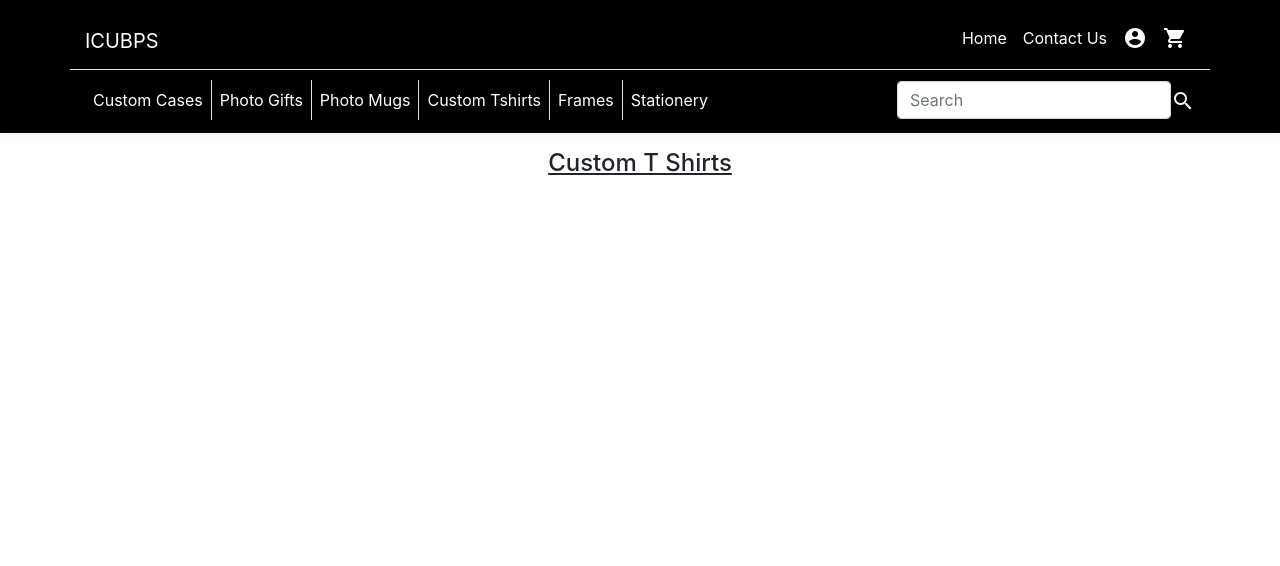
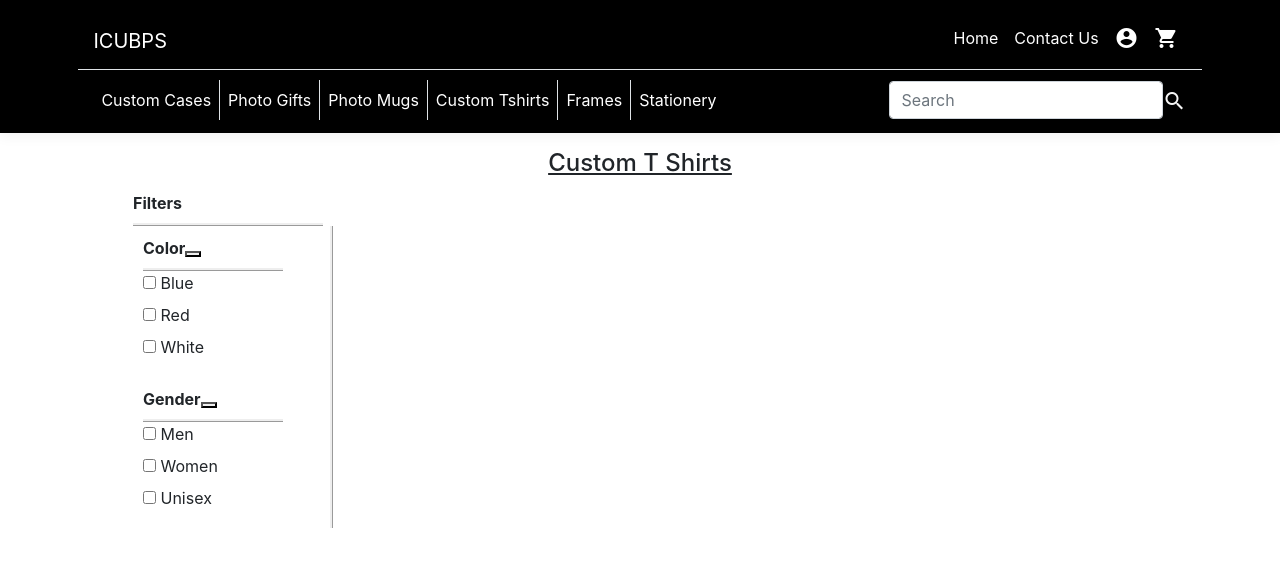
Before and after one commit to saipavankumar-mt/icubps-ui, an Angular app in the folder icubps-app/: page /customTShirts in a window 1280 px wide. Shown: the top 566 px of the page. Built offline with nearby package versions, Linux system fonts and the light colour scheme.

Commit message:
Added filter component

```diff
--- a/icubps-app/src/app/custom-tshirts/custom-tshirts.component.html
+++ b/icubps-app/src/app/custom-tshirts/custom-tshirts.component.html
@@ -1,3 +1,6 @@
 <div class="headerText">
     <h4>Custom T Shirts</h4>
 </div>
+<div>
+    <app-filters></app-filters>
+</div>
--- a/icubps-app/src/app/nav-menu/nav-menu.component.css
+++ b/icubps-app/src/app/nav-menu/nav-menu.component.css
@@ -41,6 +41,7 @@ nav .navbar-nav li a {
 .container{
   padding-top: 10px;
   padding-bottom: 5px;
+  max-width: 90%;
 }
 
 .search{
--- /dev/null
+++ b/icubps-app/src/app/utilities/filter/filter.component.css
@@ -0,0 +1,17 @@
+.filter{
+    width: 200px;
+    padding: 5px;
+    border-right-style: ridge;
+}
+
+.lblHeader{
+    font-weight: bold;
+    border-bottom-style: ridge;
+}
+
+.itemsdisplay{
+    display: flex;
+    flex-direction: column;
+    width: 150px;
+    padding: 5px;
+}
--- /dev/null
+++ b/icubps-app/src/app/utilities/filter/filter.component.html
@@ -0,0 +1,18 @@
+
+  <div class="filter">
+    <form [formGroup]="form" (ngSubmit)="submit()"  class="itemsdisplay">
+        <div class="lblHeader">
+            <label>{{filterData.category}}</label>
+            <button> </button>
+        </div>
+        <label
+          formArrayName="items"
+          *ngFor="let item of form.controls.items.controls; let i = index"
+        >
+        <div>
+            <input type="checkbox" [formControlName]="i" />
+            {{filterData.items[i].name}}
+        </div>
+        </label>
+      </form>
+  </div>
--- /dev/null
+++ b/icubps-app/src/app/utilities/filter/filter.component.ts
@@ -0,0 +1,28 @@
+import { Component, OnInit, Input } from '@angular/core';
+import { FilterConfig } from './filter.config';
+import { FormGroup, FormBuilder, FormArray, FormControl } from '@angular/forms';
+
+@Component({
+  selector: 'app-filter',
+  templateUrl: './filter.component.html',
+  styleUrls: ['./filter.component.css']
+})
+export class FilterComponent implements OnInit {
+  @Input() filterData: FilterConfig;
+  form: FormGroup;
+
+  constructor(private formBuilder: FormBuilder) {
+
+  }
+
+  ngOnInit(): void {
+    const formControls = this.filterData.items.map(control => new FormControl(false));
+
+    this.form = this.formBuilder.group({
+      items: new FormArray(formControls)
+    });
+  }
+
+
+
+}
--- /dev/null
+++ b/icubps-app/src/app/utilities/filters/filters.component.css
@@ -0,0 +1,10 @@
+.lblHeader{
+    width: 100%;
+    font-weight: bold;
+    border-bottom-style: ridge;
+}
+
+.filters{
+    width: 200px;
+    padding: 5px;
+}
--- /dev/null
+++ b/icubps-app/src/app/utilities/filters/filters.component.html
@@ -0,0 +1,13 @@
+<div class="filters">
+    <ng-container>
+        <div class="lblHeader">
+            <label>Filters</label>
+        </div>
+      <div>
+        <app-filter
+          *ngFor="let item of filtersData.data; let i = index"
+          [filterData]="item"
+        ></app-filter>
+      </div>
+    </ng-container>
+  </div>
--- /dev/null
+++ b/icubps-app/src/app/utilities/filters/filters.component.ts
@@ -0,0 +1,60 @@
+import { Component, OnInit, Input } from '@angular/core';
+import { FormBuilder, FormGroup, FormArray, FormControl } from '@angular/forms';
+import { FiltersData } from './filters.config';
+
+@Component({
+  selector: 'app-filters',
+  templateUrl: './filters.component.html',
+  styleUrls: ['./filters.component.css']
+})
+export class FiltersComponent implements OnInit {
+  @Input() filtersData: FiltersData;
+
+  constructor() {
+  }
+
+  ngOnInit(): void {
+    this.loadData();
+  }
+
+  loadData() {
+    this.filtersData = {
+      data: [
+        {
+          category: 'Color',
+          items: [
+            {
+              name: 'Blue',
+              count: '4'
+            },
+            {
+              name: 'Red',
+              count: '1'
+            },
+            {
+              name: 'White',
+              count: '7'
+            }
+          ]
+        },
+        {
+          category: 'Gender',
+          items: [
+            {
+              name: 'Men',
+              count: '4'
+            },
+            {
+              name: 'Women',
+              count: '1'
+            },
+            {
+              name: 'Unisex',
+              count: '7'
+            }
+          ]
+        }
+      ]
+    };
+  }
+}
--- /dev/null
+++ b/icubps-app/src/app/utilities/filters/filters.config.ts
@@ -0,0 +1,5 @@
+import { FilterConfig } from '../filter/filter.config';
+
+export interface FiltersData {
+    data: FilterConfig[];
+  }
```
Also changed, not shown: icubps-app/src/app/app.module.ts (+11 -3 lines), icubps-app/src/app/utilities/filter/filter.config.ts (added, +11 -0 lines), 2 other files (tests, documents, lock files or other folders).
